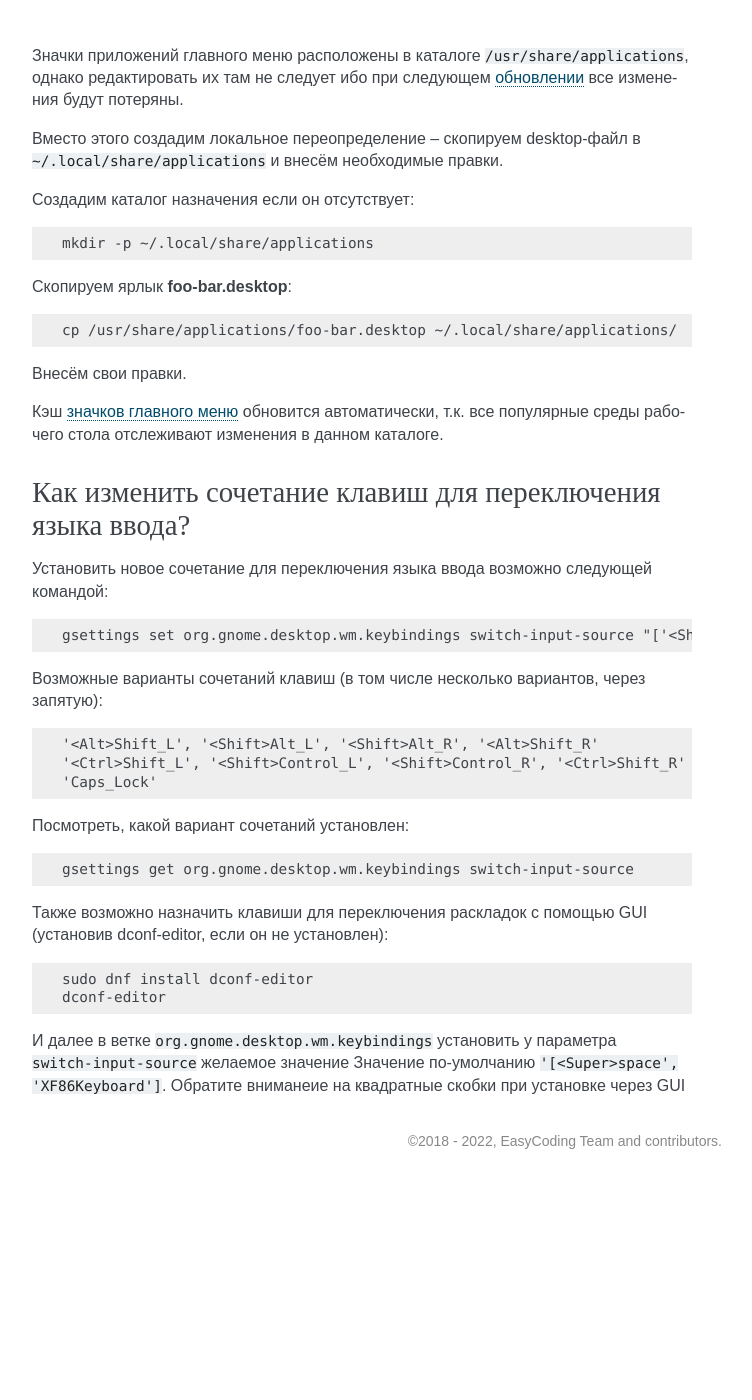
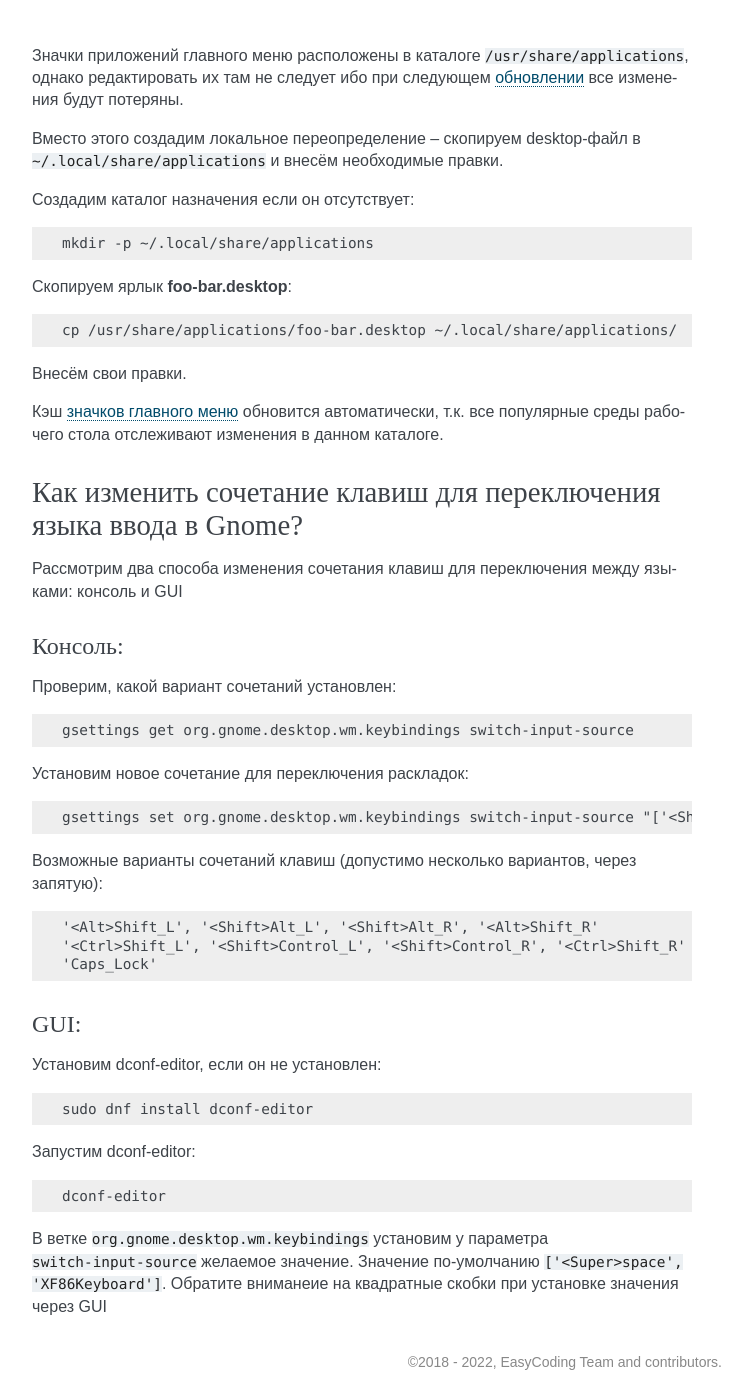
Before and after one commit to RussianFedora/FAQ, a Sphinx documentation site: the page built from source/using-system.rst, in a window 1280 px wide and 1400 px high, scrolled down 16070 px. Shown: the whole window, without its empty margins (388-1140 px from the left). Built offline with Sphinx 7.4.7, drawn with Linux system fonts in a browser that asks for light colours; comment, search, counter and statistics services are not loaded; before the commit the page ends 17249 px from its top, so only the background shows below that; some of the changed text lies outside the part shown.

Commit message:
Fixing section switch-input-source to using-system.rst
Signed-off-by: Andrew <sotnikov123@yandex.ru>

```diff
--- a/source/using-system.rst
+++ b/source/using-system.rst
@@ -946,19 +946,30 @@ KDE предоставляет особый PAM модуль для автома
 
 Кэш :ref:`значков главного меню <kde-icons-refresh>` обновится автоматически, т.к. все популярные среды рабочего стола отслеживают изменения в данном каталоге.
 
-.. index:: language, key, bindings, input, source
+.. index:: language, gnome, key, bindings, input, source
 .. _switch-input-source:
 
-Как изменить сочетание клавиш для переключения языка ввода?
-===============================================================
+Как изменить сочетание клавиш для переключения языка ввода в Gnome?
+===================================================================
 
-Установить новое сочетание для переключения языка ввода возможно следующей командой:
+Рассмотрим два способа изменения сочетания клавиш для переключения между языками: консоль и GUI
+
+Консоль:
+^^^^^^^^^^
+
+Проверим, какой вариант сочетаний установлен:
+
+.. code-block:: text
+
+    gsettings get org.gnome.desktop.wm.keybindings switch-input-source
+
+Установим новое сочетание для переключения раскладок:
 
 .. code-block:: text
 
     gsettings set org.gnome.desktop.wm.keybindings switch-input-source "['<Shift>Alt_L']"
 
-Возможные варианты сочетаний клавиш (в том числе несколько вариантов, через запятую):
+Возможные варианты сочетаний клавиш (допустимо несколько вариантов, через запятую):
 
 .. code-block:: text
 
@@ -966,19 +977,19 @@ KDE предоставляет особый PAM модуль для автома
     '<Ctrl>Shift_L', '<Shift>Control_L', '<Shift>Control_R', '<Ctrl>Shift_R'
     'Caps_Lock'
 
-Посмотреть, какой вариант сочетаний установлен:
+GUI:
+^^^^^
 
-.. code-block:: text
-
-    gsettings get org.gnome.desktop.wm.keybindings switch-input-source
-
-Также возможно назначить клавиши для переключения раскладок с помощью GUI
-(установив dconf-editor, если он не установлен):
+Установим dconf-editor, если он не установлен:
 
 .. code-block:: text
 
     sudo dnf install dconf-editor
+
+Запустим  dconf-editor:
+
+.. code-block:: text
+
     dconf-editor
 
-И далее в ветке ``org.gnome.desktop.wm.keybindings`` установить у параметра ``switch-input-source`` желаемое значение
-Значение по-умолчанию ``'[<Super>space', 'XF86Keyboard']``. Обратите вниманеие на квадратные скобки при установке через GUI
+В ветке ``org.gnome.desktop.wm.keybindings`` установим у параметра ``switch-input-source`` желаемое значение. Значение по-умолчанию ``['<Super>space', 'XF86Keyboard']``. Обратите вниманеие на квадратные скобки при установке значения через GUI
```
